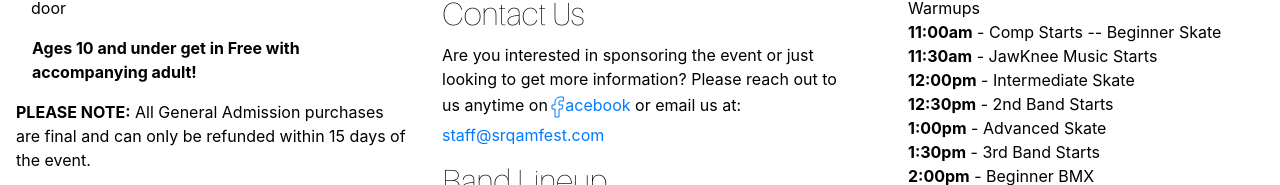
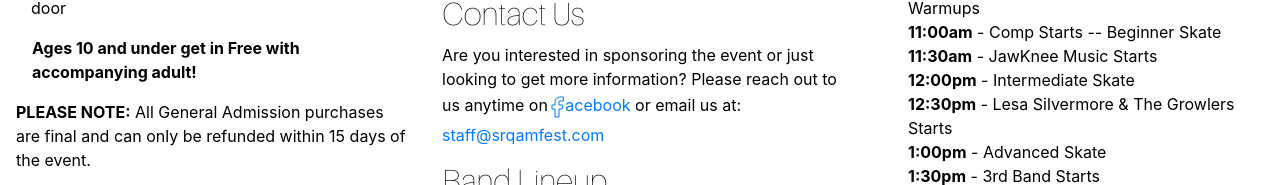
Before and after one commit to thursby/coastline-site, an Eleventy site: page src/events/srqamseries.md in a window 1280 px wide. Shown: the part 1239-1424 px from the top of the page. Built offline with nearby package versions, Linux system fonts and the light colour scheme; Eleventy itself is replaced by a stand-in of ours; files that its build step writes are made by us from their sources.

Commit message:
Add Lesa Silvermore To Schedule

```diff
--- a/src/events/srqamseries.md
+++ b/src/events/srqamseries.md
@@ -200,7 +200,7 @@ We will try to stay on schedule as much as possible, but of course these times a
 * **11:00am** - Comp Starts -- Beginner Skate
 * **11:30am** - JawKnee Music Starts
 * **12:00pm** - Intermediate Skate
-* **12:30pm** - 2nd Band Starts
+* **12:30pm** - Lesa Silvermore & The Growlers Starts
 * **1:00pm** - Advanced Skate
 * **1:30pm** - 3rd Band Starts
 * **2:00pm** - Beginner BMX
```
